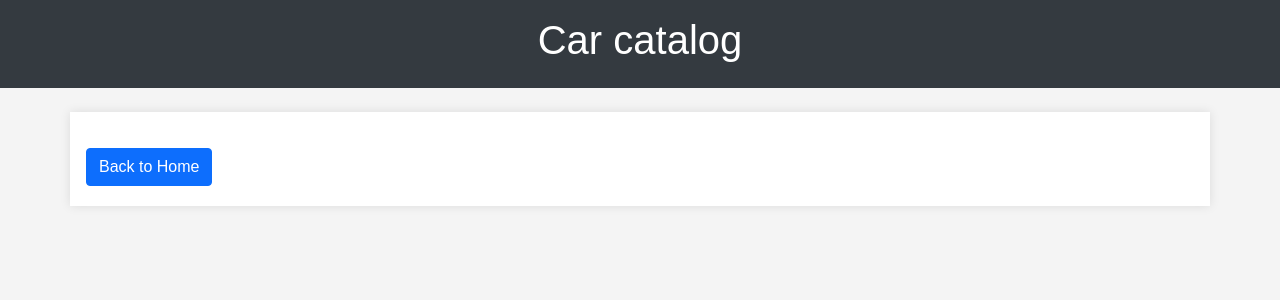
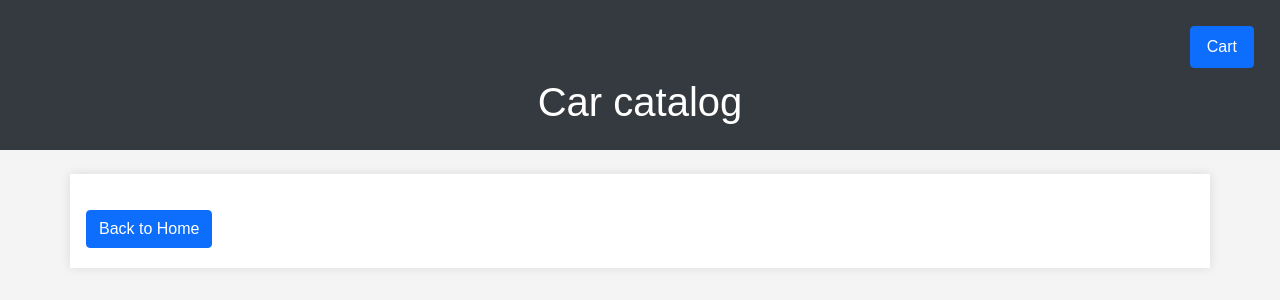
Before and after one commit to MikeMoore1337/django_carshop, a Django app: page /cars/catalog.html in a window 1280 px wide. Shown: the top 300 px of the page. Run offline with Django 5.2, Linux system fonts and the light colour scheme; data that the repository does not hold is empty; some libraries are stand-ins or nearby versions.

Commit message:
Added confirm_order.html

```diff
--- a/carshop/cars/templates/cars/catalog.html
+++ b/carshop/cars/templates/cars/catalog.html
@@ -13,6 +13,17 @@
     <meta name="viewport" content="width=device-width, initial-scale=1.0">
     <title>Car catalog</title>
     <style>
+        nav {
+            display: flex;
+            justify-content: flex-end;
+            align-items: flex-start;
+            padding: 10px;
+        }
+
+        .nav-link {
+            margin-left: 10px;
+        }
+
         body {
             font-family: Arial, sans-serif;
             margin: 0;
@@ -76,6 +87,9 @@
 </head>
 <body>
 <header class="bg-dark text-white p-3">
+        <nav>
+        <a href="{% url 'cart' %}" class="btn btn-primary nav-link">Cart</a>
+    </nav>
     <h1>Car catalog</h1>
 </header>
 
--- a/carshop/cars/views.py
+++ b/carshop/cars/views.py
@@ -1,10 +1,10 @@
 from django.contrib import messages
 from django.contrib.auth.decorators import login_required
+from django.contrib.messages import get_messages
 from django.db import transaction
 from django.http import JsonResponse
 from django.shortcuts import get_object_or_404, redirect
 from django.shortcuts import render
-from django.urls import reverse
 from django.views.generic import DetailView, ListView, TemplateView
 
 from .models import Car, Cart, CartItem, Order, OrderItem
@@ -52,6 +52,11 @@ class ConfirmOrderView(TemplateView):
         total_price = sum(item.car.price * item.quantity for item in cart_items)
         context['cart_items'] = cart_items
         context['total_price'] = total_price
+
+        # Удаление уведомления после использования
+        if 'order_placed' in self.request.session:
+            del self.request.session['order_placed']
+
         return context
 
 
@@ -81,10 +86,19 @@ def view_cart(request):
                 cart_items.delete()
 
             messages.success(request, "Order placed successfully. Your order will be processed.")
+
+            # Очищаем кэш уведомлений
+            request._messages = messages.constants.DEFAULT_LEVELS
+            storage = get_messages(request)
+            storage.used = True
+
             return redirect('confirm_order')
 
-    # Явный возврат для случая GET-запроса
-    return render(request, 'cars/cart.html', {'cart_items': cart_items, 'total_price': total_price, 'order_placed': False})
+    context = {'cart_items': cart_items, 'total_price': total_price, 'order_placed': False}
+    storage = get_messages(request)
+    storage.used = True
+
+    return render(request, 'cars/cart.html', context)
 
 
 def car_detail(request, car_id):
--- a/carshop/carshop/templates/home.html
+++ b/carshop/carshop/templates/home.html
@@ -76,9 +76,11 @@
 </header>
 {% if messages %}
 {% for message in messages %}
+{% if not 'Your order has been placed successfully.' in message.tags %}
 <div class="alert alert-success">
     {{ message }}
 </div>
+{% endif %}
 {% endfor %}
 {% endif %}
 <main class="container mt-4">
```
Also changed, not shown: carshop/cars/migrations/0001_initial.py (added).
